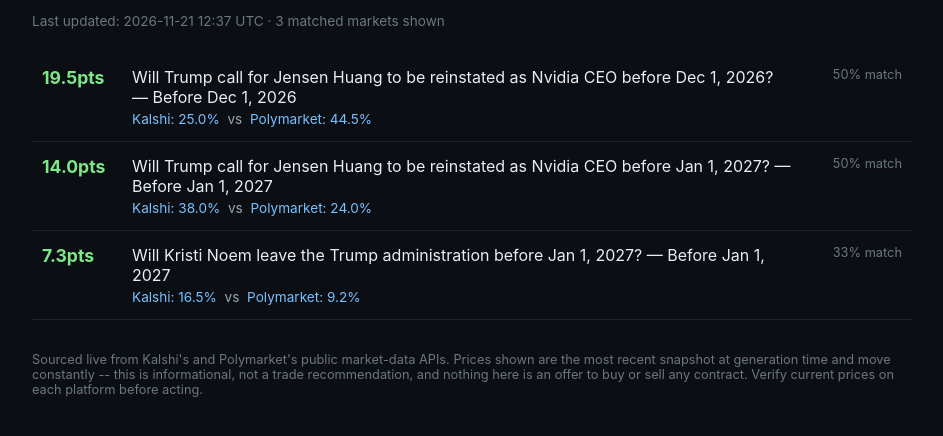
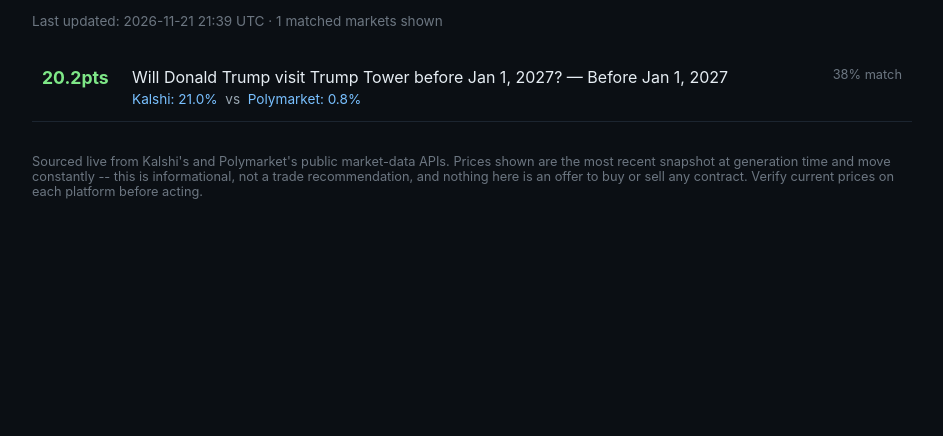
Before and after one commit to dondadahdidit/predict-gap-scanner, a plain HTML site: page docs/index.html in a window 1280 px wide. Shown: the part 110-546 px from the top of the page, without its empty margins (168-1111 px from the left). Drawn offline with Linux system fonts and the light colour scheme.

Commit message:
Update gap scan 2026-11-21T21:39Z

```diff
--- a/docs/index.html
+++ b/docs/index.html
@@ -28,45 +28,21 @@
 <div class="wrap">
   <h1>Predict Gap Scanner</h1>
   <p class="desc">Kalshi vs Polymarket -- same real-world question, different price. Refreshed automatically every few hours from each platform's public API.</p>
-  <div class="meta">Last updated: 2026-11-21 12:37 UTC &middot; 3 matched markets shown</div>
+  <div class="meta">Last updated: 2026-11-21 21:39 UTC &middot; 1 matched markets shown</div>
   <table>
     <tbody>
 
     <tr>
-      <td class="gap">19.5pts</td>
+      <td class="gap">20.2pts</td>
       <td>
-        <div class="q">Will Trump call for Jensen Huang to be reinstated as Nvidia CEO before Dec 1, 2026? — Before Dec 1, 2026</div>
+        <div class="q">Will Donald Trump visit Trump Tower before Jan 1, 2027? — Before Jan 1, 2027</div>
         <div class="sub">
-          <a href="https://kalshi.com/markets/kxtrumphuangback" target="_blank" rel="noopener">Kalshi: 25.0%</a>
+          <a href="https://kalshi.com/markets/kxtrumpvisittower" target="_blank" rel="noopener">Kalshi: 21.0%</a>
           &nbsp;vs&nbsp;
-          <a href="https://polymarket.com/event/will-trump-call-for-jensen-huangs-return-as-nvidia-ceo-by-december-31-2026" target="_blank" rel="noopener">Polymarket: 44.5%</a>
+          <a href="https://polymarket.com/event/will-donald-trump-visit-north-korea-in-2026" target="_blank" rel="noopener">Polymarket: 0.8%</a>
         </div>
       </td>
-      <td class="sim">50% match</td>
-    </tr>
-    <tr>
-      <td class="gap">14.0pts</td>
-      <td>
-        <div class="q">Will Trump call for Jensen Huang to be reinstated as Nvidia CEO before Jan 1, 2027? — Before Jan 1, 2027</div>
-        <div class="sub">
-          <a href="https://kalshi.com/markets/kxtrumphuangback" target="_blank" rel="noopener">Kalshi: 38.0%</a>
-          &nbsp;vs&nbsp;
-          <a href="https://polymarket.com/event/will-trump-call-for-jensen-huangs-return-as-nvidia-ceo-by-november-30-2026" target="_blank" rel="noopener">Polymarket: 24.0%</a>
-        </div>
-      </td>
-      <td class="sim">50% match</td>
-    </tr>
-    <tr>
-      <td class="gap">7.3pts</td>
-      <td>
-        <div class="q">Will Kristi Noem leave the Trump administration before Jan 1, 2027? — Before Jan 1, 2027</div>
-        <div class="sub">
-          <a href="https://kalshi.com/markets/kxleavenoem" target="_blank" rel="noopener">Kalshi: 16.5%</a>
-          &nbsp;vs&nbsp;
-          <a href="https://polymarket.com/event/will-david-sacks-leave-the-trump-administration-before-2027" target="_blank" rel="noopener">Polymarket: 9.2%</a>
-        </div>
-      </td>
-      <td class="sim">33% match</td>
+      <td class="sim">38% match</td>
     </tr>
     </tbody>
   </table>
```
Also changed, not shown: docs/matches.json (+9 -29 lines).
